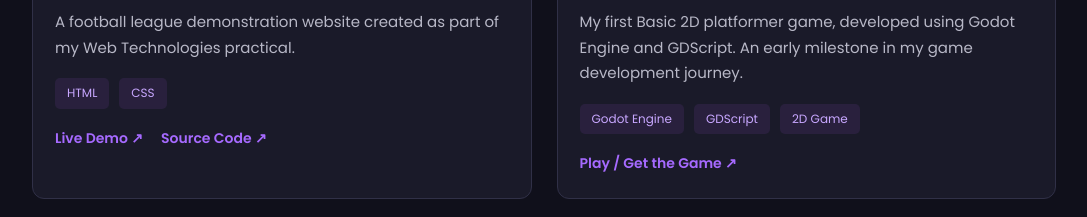
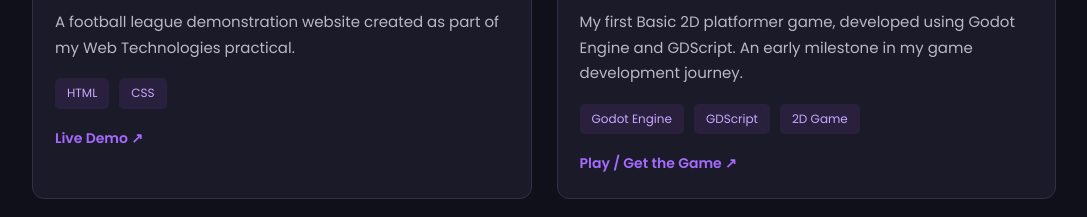
Before and after one commit to sushantosinha003/My-Portfolio, a plain HTML site: page index.html in a window 1280 px wide. Shown: the part 4807-5024 px from the top of the page, without its empty margins (96-1183 px from the left). Drawn offline with Linux system fonts and the light colour scheme.

Commit message:
Update portfolio website

```diff
--- a/index.html
+++ b/index.html
@@ -402,11 +402,6 @@
                     <a href="https://soccer-league-demo.netlify.app"
                        target="_blank"
                        rel="noopener noreferrer">Live Demo ↗</a>
-
-                    <a href="YOUR_SOCCER_GITHUB_LINK"
-                       target="_blank"
-                       rel="noopener noreferrer">Source Code ↗</a>
-
                 </div>
 
             </div>
```
